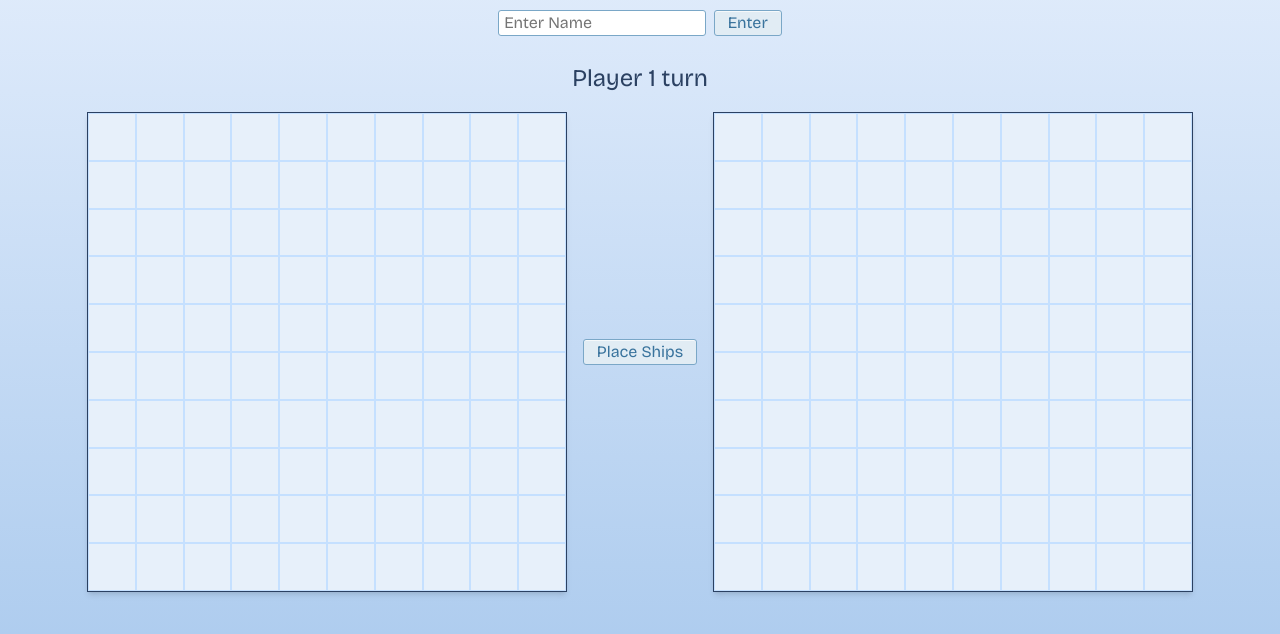
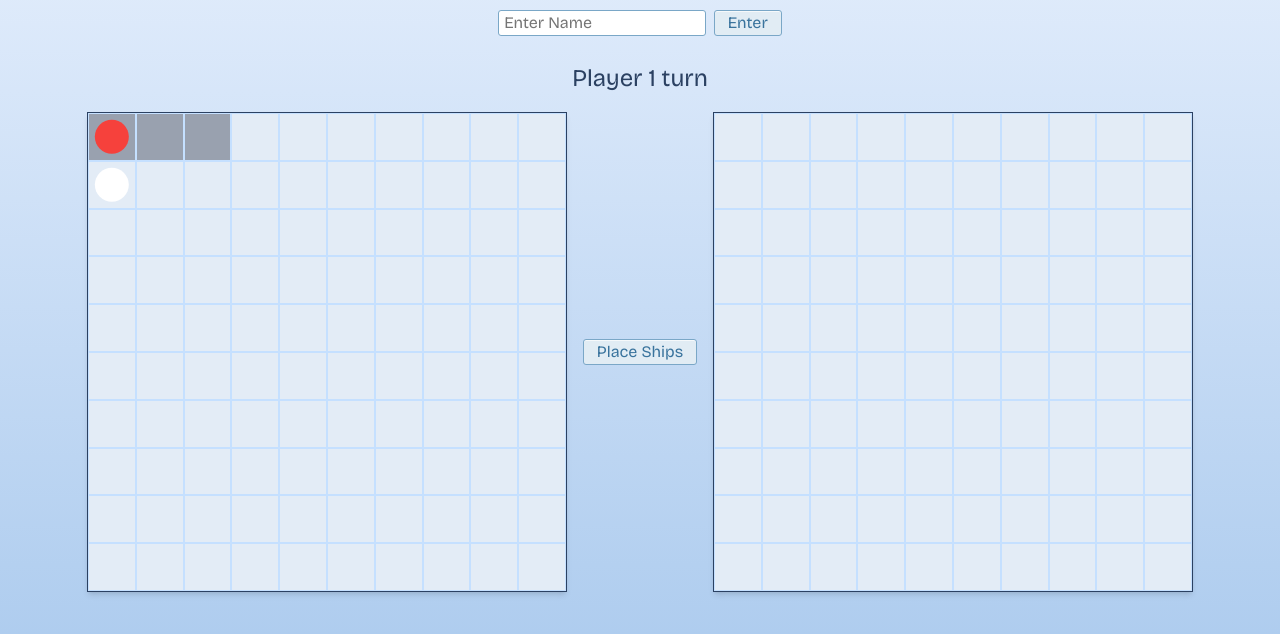
Before and after one commit to AP-720/battleship, a website with bundled scripts: page index.html in a window 1280 px wide. Shown: the part 126-760 px from the top of the page. Built offline with nearby package versions, Linux system fonts and the light colour scheme.

Commit message:
feat(ui): enhance BoardRenderer with hit/miss rendering
- Extend BoardRenderer to dynamically render hit and miss markers
  on the game board.
- Add logic to display ships and validate cell coordinates during
  rendering.
- Write additional unit tests to cover:
  - Rendering of ships on the board.
  - Correct display of hit and miss markers.
  - Validation of cell coordinates for accurate placement.

Tests now cover core rendering functionality, including ship placement,
hit/miss markers, and coordinate accuracy.

```diff
--- a/css/styles.css
+++ b/css/styles.css
@@ -83,7 +83,7 @@ button:active {
 	border: 1px #2b4162 solid;
 	min-width: 30em;
 	height: 30em;
-	background-color: oklch(95% 0.01667 250.85);
+	background-color: oklch(94% 0.01667 250.85);
 	display: grid;
 	grid-template-columns: repeat(10, 1fr);
 	grid-template-rows: repeat(10, 1fr);
@@ -91,19 +91,32 @@ button:active {
 }
 
 .cell {
+	position: relative;
 	border: 1px oklch(90% 0.0635 258.28) solid;
-	background-color: oklch(95% 0.01667 250.85);
+	/* background-color: oklch(95% 0.01667 250.85); */
 	cursor: pointer;
-}
-
-.cell.hit {
-	background-color: oklch(0.645 0.246 16.439);
-}
-
-.cell.miss {
-	background-color: oklch(0.985 0 0);
+	aspect-ratio: 1; /* Ensure cells are square */
 }
 
 .cell.ship {
 	background-color: oklch(0.707 0.022 261.325);
 }
+
+.marker {
+	position: absolute;
+	top: 50%;
+	left: 50%;
+	transform: translate(-50%, -50%);
+	width: 75%; /* Relative to cell size */
+	height: 75%; /* Relative to cell size */
+	border-radius: 50%; /* Makes it a circle */
+	background-color: transparent; /* Default state */
+  }
+
+.marker.hit {
+	background-color: oklch(64.42% 0.2176 26.92);
+}
+
+.marker.miss {
+	background-color: oklch(1 0 0);
+}
--- a/src/game/GameBoard.js
+++ b/src/game/GameBoard.js
@@ -31,11 +31,11 @@ export class GameBoard {
 		// Place the ship on the grid based on the specified orientation
 		if (orientation === DIRECTIONS.HORIZONTAL) {
 			for (let i = 0; i < ship.length; i++) {
-				this.grid[x + i][y].ship = ship; // Place ship horizontally
+				this.grid[x][y + i].ship = ship; // Place ship horizontally
 			}
 		} else if (orientation === DIRECTIONS.VERTICAL) {
 			for (let i = 0; i < ship.length; i++) {
-				this.grid[x][y + i].ship = ship; // Place ship vertically
+				this.grid[x + i][y].ship = ship; // Place ship vertically
 			}
 		}
 	}
@@ -43,11 +43,11 @@ export class GameBoard {
 	// Helper method to check if a ship placement is out of bounds
 	isOutOfBounds(x, y, shipLength, orientation) {
 		// Check if the ship extends beyond the grid horizontally
-		if (orientation === DIRECTIONS.HORIZONTAL && x + shipLength > 10) {
+		if (orientation === DIRECTIONS.HORIZONTAL && y + shipLength > 10) {
 			return true;
 		}
 		// Check if the ship extends beyond the grid vertically
-		if (orientation === DIRECTIONS.VERTICAL && y + shipLength > 10) {
+		if (orientation === DIRECTIONS.VERTICAL && x + shipLength > 10) {
 			return true;
 		}
 		return false; // Ship placement is within bounds
@@ -57,11 +57,11 @@ export class GameBoard {
 	hasOverlap(x, y, shipLength, orientation) {
 		for (let i = 0; i < shipLength; i++) {
 			// Check for overlap in horizontal placement
-			if (orientation === DIRECTIONS.HORIZONTAL && this.grid[x + i][y].ship) {
+			if (orientation === DIRECTIONS.HORIZONTAL && this.grid[x][y + i].ship) {
 				return true;
 			}
 			// Check for overlap in vertical placement
-			if (orientation === DIRECTIONS.VERTICAL && this.grid[x][y + i].ship) {
+			if (orientation === DIRECTIONS.VERTICAL && this.grid[x + i][y].ship) {
 				return true;
 			}
 		}
--- a/src/index.js
+++ b/src/index.js
@@ -22,5 +22,14 @@ const renderComputersBoard = new BoardRenderer(
 	computersBoardElement
 );
 
+const ship = new Ship(3);
+
 renderPlayersBoard.render();
 renderComputersBoard.render();
+
+playerBoard.placeShip(ship, 0, 0, "horizontal");
+playerBoard.receiveAttack(0,0)
+playerBoard.receiveAttack(1,0)
+// playerBoard.placeShip(ship, 3, 4, "vertical");
+
+renderPlayersBoard.render();
--- a/src/ui/BoardRenderer.js
+++ b/src/ui/BoardRenderer.js
@@ -11,12 +11,39 @@ export class BoardRenderer {
 
 		for (let x = 0; x < this.board.grid.length; x++) {
 			for (let y = 0; y < this.board.grid[x].length; y++) {
-				const cell = document.createElement("div");
-				cell.classList.add("cell");
-				cell.setAttribute("data-x-index", `${x}`);
-				cell.setAttribute("data-y-index", `${y}`);
+				const cell = this.createCell(x, y);
+
 				this.container.appendChild(cell);
 			}
 		}
 	}
+
+	createCell(x, y) {
+		const cell = document.createElement("div");
+		cell.classList.add("cell");
+		cell.setAttribute("data-x", `${x}`);
+		cell.setAttribute("data-y", `${y}`);
+
+		const gridCell = this.board.grid[x][y];
+
+		if (gridCell.ship) {
+			cell.classList.add("ship");
+		}
+
+		if (gridCell.isHit) {
+			const markerType = gridCell.ship ? "hit" : "miss";
+			const marker = this.createMarker(markerType);
+			cell.appendChild(marker);
+		}
+
+		return cell;
+	}
+
+	createMarker(type) {
+		const marker = document.createElement("div");
+		marker.classList.add("marker");
+		marker.classList.add(type);
+
+		return marker;
+	}
 }
```
Also changed, not shown: tests/boardRenderer.test.js (+47 -0 lines), tests/gameboard.test.js (+7 -7 lines).
